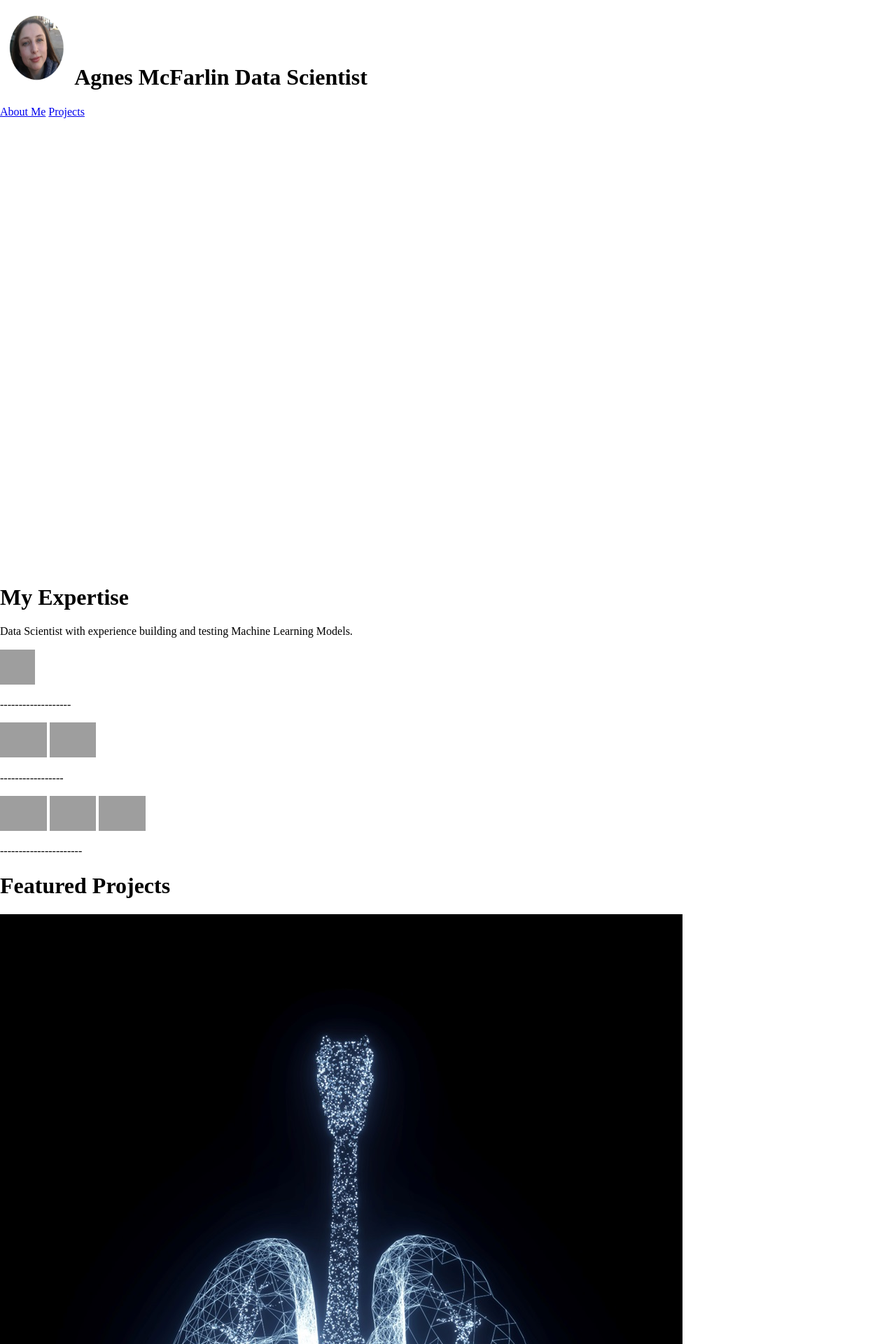
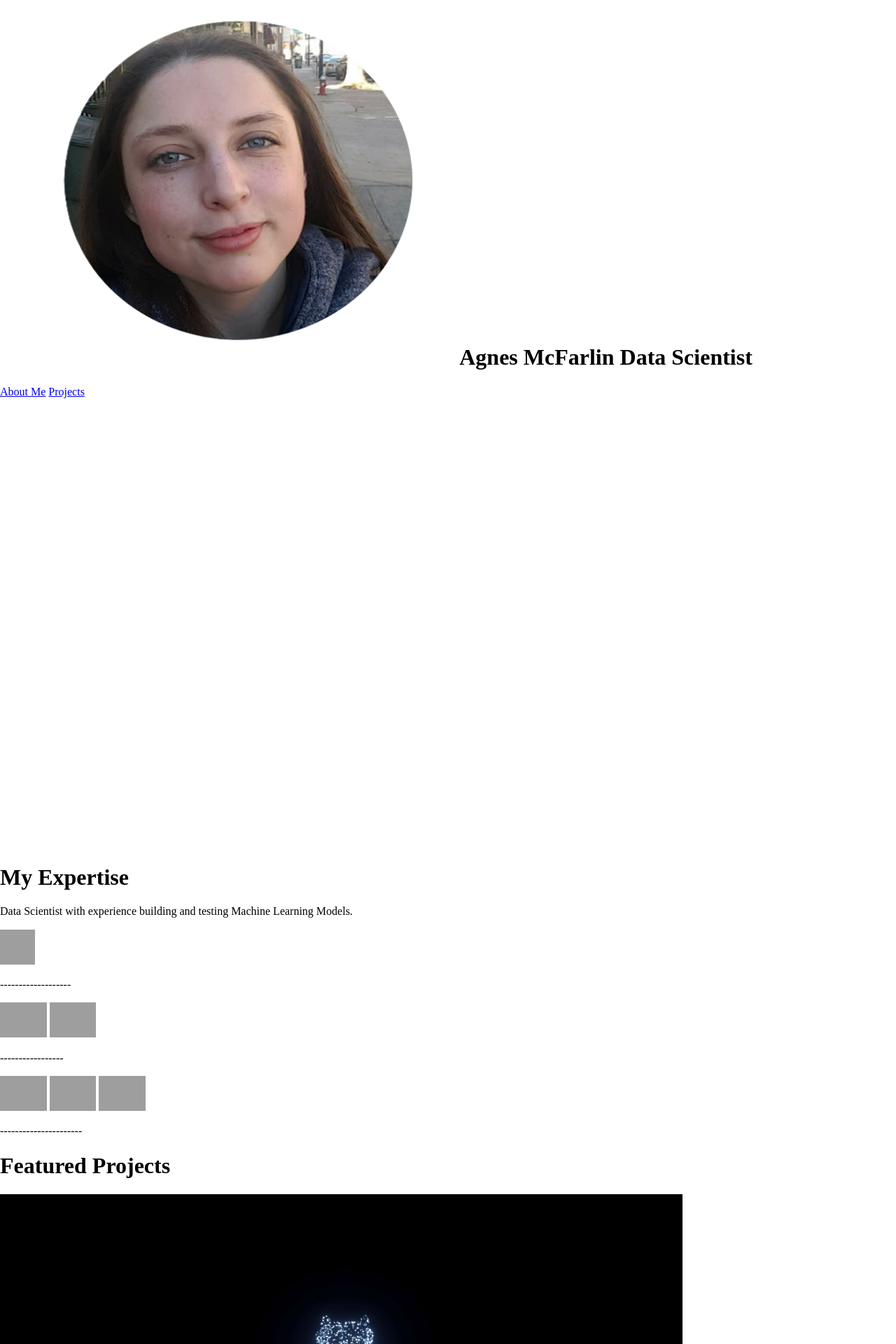
Before and after one commit to oohtmeel1/oohtmeel1.github.io, a Jekyll site: the page built from index.html, in a window 1280 px wide. Shown: the top 1920 px of the page at 70% size. Built offline with Jekyll 4.4.1, drawn with Linux system fonts in a browser that asks for light colours; grey boxes are pictures that could not be loaded.

Commit message:
Update header.html

```diff
--- a/_includes/header.html
+++ b/_includes/header.html
@@ -2,7 +2,7 @@
   <div class="header">
       <h1>
 		<div class="images-center">
-        <img alt="mountains" src="{{ "/assets/img/me.png" | prepend: site.baseurl }}", height =100, width =100 />
+        <img alt="mountains" src="{{ "/assets/img/me.png" | prepend: site.baseurl }}", height =500, width =650 />
         <span class="site-title">{{site.username}}</span>
         <span class="site-description">{{site.user_title}}</span>
       </h1>
```
